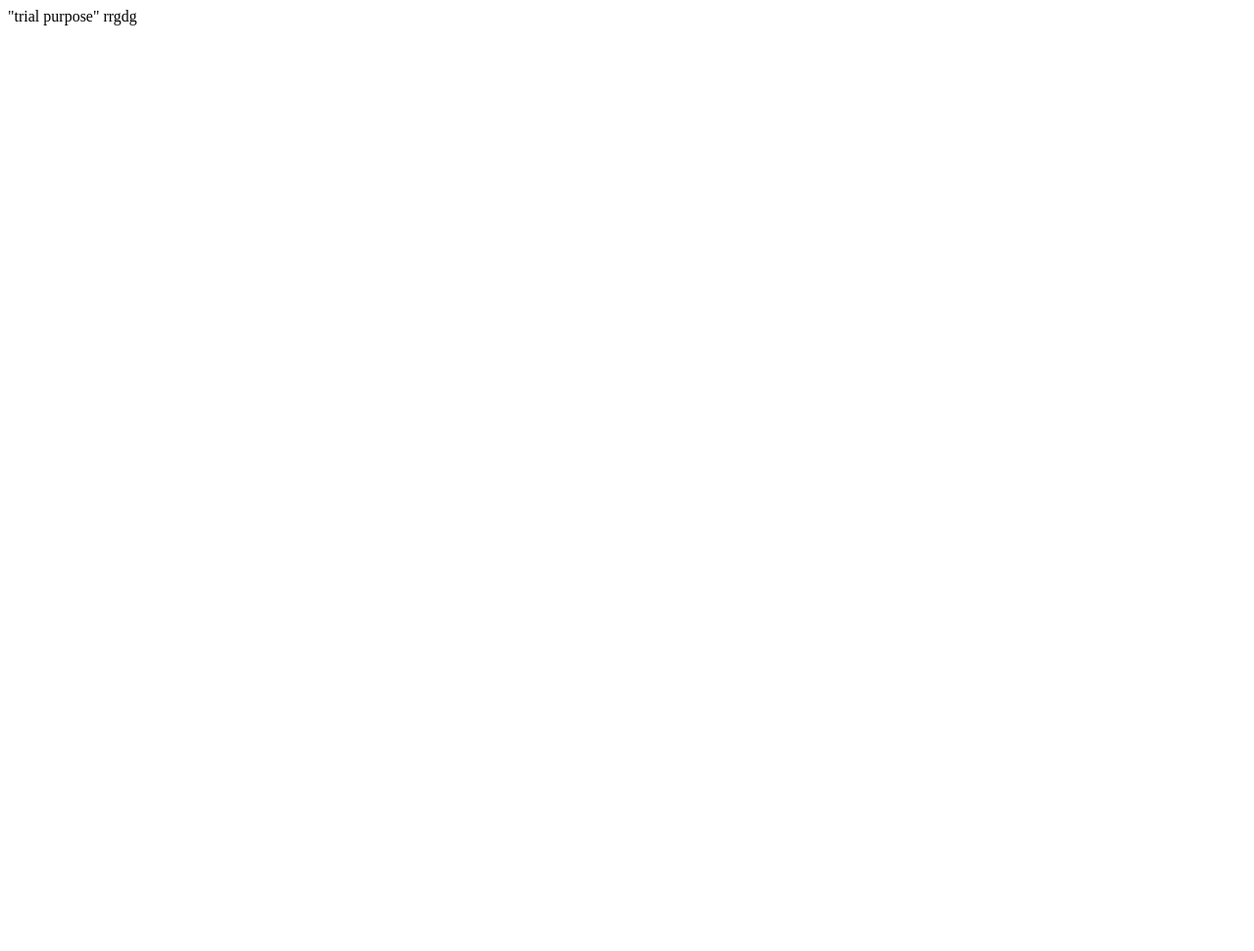
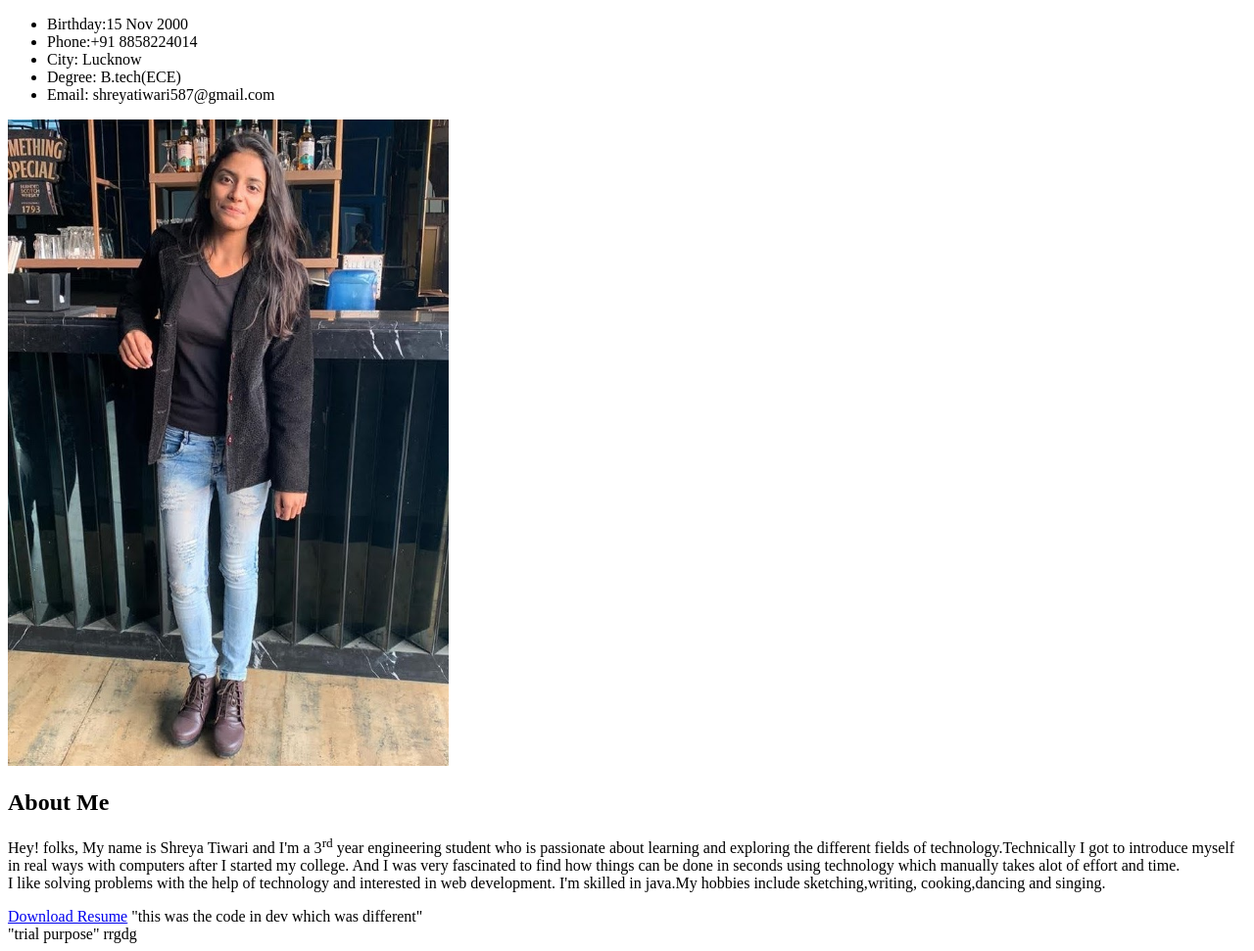
Before and after one commit to shreyas1g/My-portfolio, a plain HTML site: page index.html in a window 1280 px wide. Shown: the whole page at 98% size. Before the commit the page ends 800 px from the top, so only its background shows below. Drawn offline with Linux system fonts and the light colour scheme.

Commit message:
modification in index

```diff
--- a/index.html
+++ b/index.html
@@ -7,6 +7,37 @@
   <title>Document</title>
 </head>
 <body>
+    </section>
+    <!--end of home section-->
+    <!--About section-->
+    <section id="about">
+        <div class="about container">
+            <div class="table">
+                <ul>
+                    <li> <span class="line">Birthday:</span>15 Nov 2000 </li>
+                    <li> <span class="line">Phone:</span>+91 8858224014 </li>
+                    <li> <span class="line">City:</span> Lucknow</li>
+                    <li> <span class="line">Degree:</span> B.tech(ECE)</li>
+                    <li> <span class="line">Email:</span> shreyatiwari587@gmail.com</li>
+
+
+                </ul>
+            </div>
+            <div class="col-left">
+               <div class="about-image">
+                   <img src="./images/IMG-20201214-WA0040.jpg" alt="profile image" height="660" width="450">
+                </div>
+
+            </div>
+            <div class="col-right">
+                <h1 class="section-title"> <span>About Me<span></h1>
+                <p>Hey! folks, My name is Shreya Tiwari and I'm a 3<sup>rd</sup> year engineering student who is passionate about learning and exploring the different fields of technology.Technically I got to introduce myself in real ways  with computers after I started my college. And I was very fascinated to find how things can be done in seconds using technology which manually takes alot of effort and time. <br>I like solving problems with the help of technology and interested in web development. I'm skilled in java.My hobbies include sketching,writing, cooking,dancing and singing.   </p>
+                <a href="#" type="button" class="cta">Download Resume</a>
+"this was the code in dev which was different"
+            </div>
+
+        </div>
+    </section>
 
 </body>
 
```
